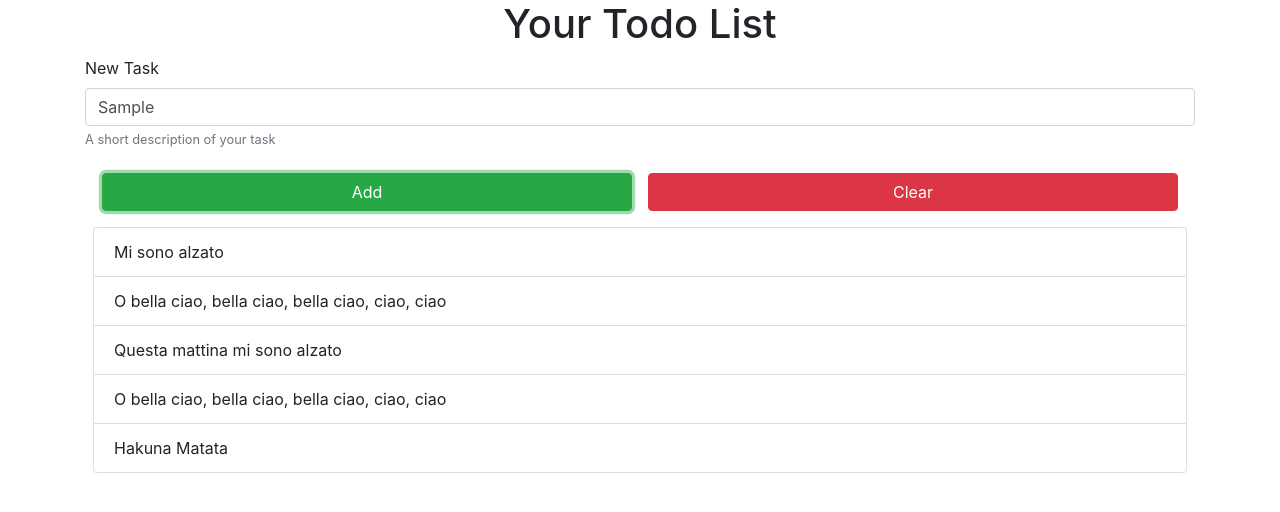
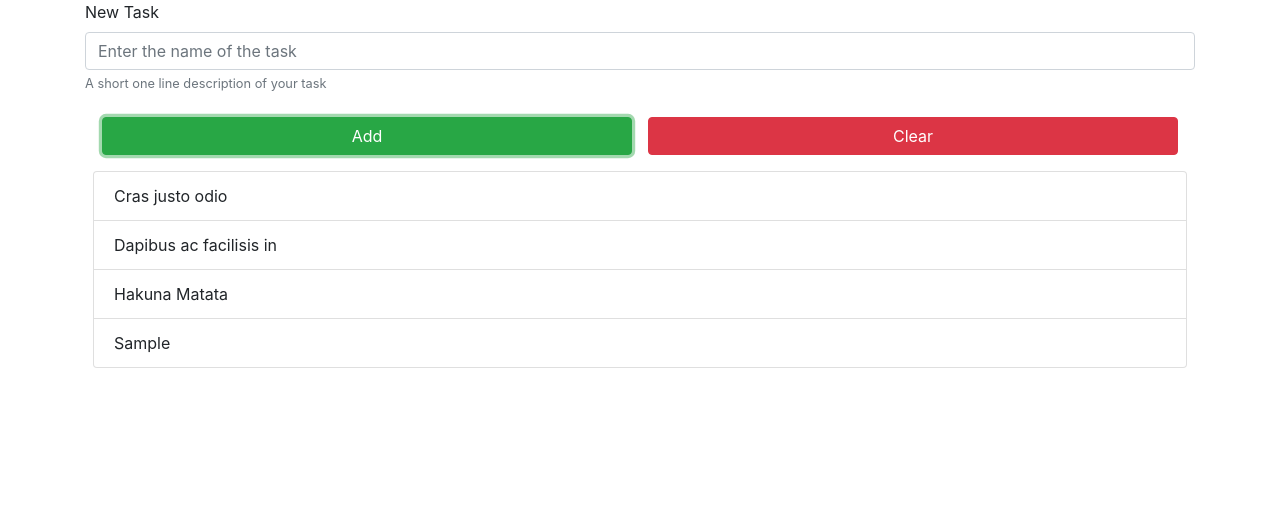
Before and after one commit to sarveshwar22/TODO-LIST, a plain HTML site: page index.html in a window 1280 px wide. Both pictures are taken after typing "Sample" into the empty fields and a click on the button "Add". Drawn offline with nearby package versions, Linux system fonts and the light colour scheme.

Commit message:
appending items to TODO-LIST

```diff
--- a/index.html
+++ b/index.html
@@ -3,46 +3,37 @@
 <head>
     <meta charset="UTF-8">
     <meta name="viewport" content="width=device-width, initial-scale=1.0">
+    <meta http-equiv="X-UA-Compatible" content="ie=edge">
     <title>Document</title>
-
     <link rel="stylesheet" href="https://stackpath.bootstrapcdn.com/bootstrap/4.3.1/css/bootstrap.min.css" integrity="sha384-ggOyR0iXCbMQv3Xipma34MD+dH/1fQ784/j6cY/iJTQUOhcWr7x9JvoRxT2MZw1T" crossorigin="anonymous">
     <script src="https://code.jquery.com/jquery-3.3.1.slim.min.js" integrity="sha384-q8i/X+965DzO0rT7abK41JStQIAqVgRVzpbzo5smXKp4YfRvH+8abtTE1Pi6jizo" crossorigin="anonymous"></script>
     <script src="https://cdnjs.cloudflare.com/ajax/libs/popper.js/1.14.7/umd/popper.min.js" integrity="sha384-UO2eT0CpHqdSJQ6hJty5KVphtPhzWj9WO1clHTMGa3JDZwrnQq4sF86dIHNDz0W1" crossorigin="anonymous"></script>
     <script src="https://stackpath.bootstrapcdn.com/bootstrap/4.3.1/js/bootstrap.min.js" integrity="sha384-JjSmVgyd0p3pXB1rRibZUAYoIIy6OrQ6VrjIEaFf/nJGzIxFDsf4x0xIM+B07jRM" crossorigin="anonymous"></script>
-    <script src="script.js"></script>
-
-
-
-
+    <script defer src="script.js"></script>
 </head>
 <body>
-
     <div class="container" >
-        <h1 align="center">Your Todo List</h1>
         <div class="row">
             <div class="col">
-            <div class="form-group">
-                <label for="newTask">New Task</label>
-                <input type="text" class="form-control" id="newTask" aria-describedby="newTaskHelp" placeholder="Enter the name of the task">
-                <small id="newTaskHelp" class="form-text text-muted">A short description of your task</small>
-            </div>
+                <div class="form-group">
+                    <label for="inpNewTask">New Task</label>
+                    <input type="text" class="form-control" id="inpNewTask" aria-describedby="newTaskHelp" placeholder="Enter the name of the task">
+                    <small id="newTaskHelp" class="form-text text-muted">A short one line description of your task</small>
+                </div>
             </div>
         </div>
 
         <div class="row px-4">
-            <button class="btn btn-success col m-2">
-            Add
+            <button class="btn btn-success col m-2" id="btnAdd">
+                Add
             </button>
-            <button class="btn btn-danger col m-2">
-            Clear
+            <button class="btn btn-danger col m-2" id="btnClear">
+                Clear
             </button>
         </div>
-
-        <ul class="row list-group m-2">
-            <li class="list-group-item">Mi sono alzato</li>
-            <li class="list-group-item">O bella ciao, bella ciao, bella ciao, ciao, ciao</li>
-            <li class="list-group-item">Questa mattina mi sono alzato</li>
-            <li class="list-group-item">O bella ciao, bella ciao, bella ciao, ciao, ciao</li>
+        <ul class="row list-group m-2" id="ulTasks">
+            <li class="list-group-item">Cras justo odio</li>
+            <li class="list-group-item">Dapibus ac facilisis in</li>
             <li class="list-group-item">Hakuna Matata</li>
         </ul>
 
--- a/script.js
+++ b/script.js
@@ -0,0 +1,15 @@
+let ulTasks = $('#ulTasks')
+let btnAdd = $('#btnAdd')
+let btnClear = $('#btnClear')
+let inpNewTask = $('#inpNewTask')
+
+btnAdd.click(() => {
+    let listItem = $('<li>', {
+    'class': 'list-group-item',
+    text: inpNewTask.val()
+    })
+    ulTasks.append(listItem)
+    inpNewTask.val('')
+})
+
+btnClear.click(() => inpNewTask.val(''))
```
